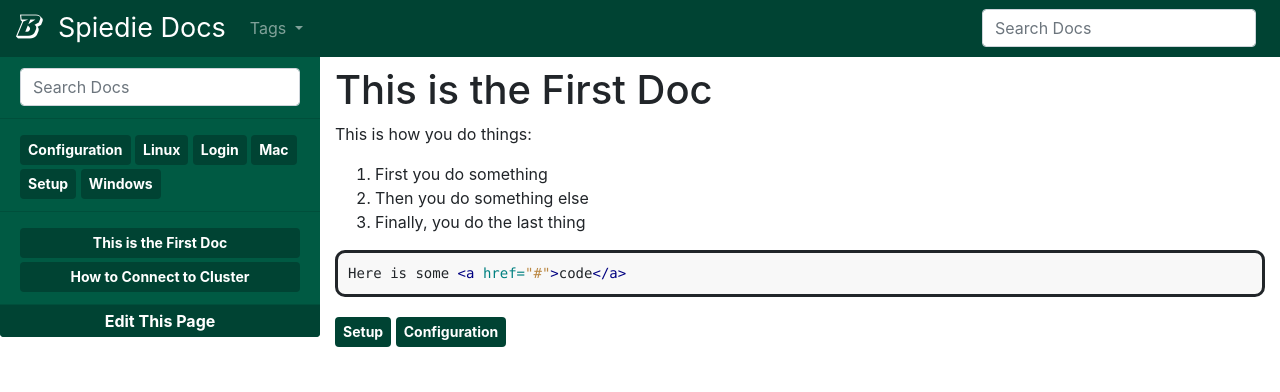
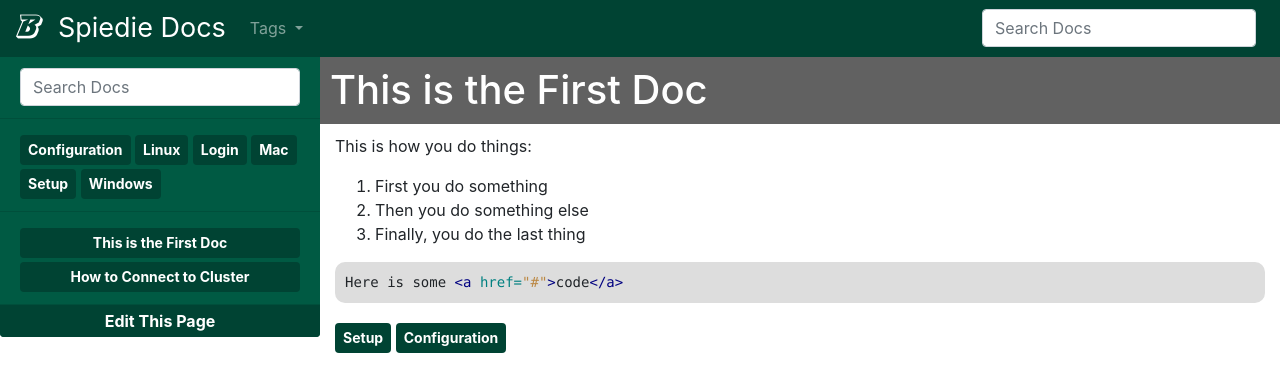
Before and after one commit to pavalenta/SpiedieDocs, a Jekyll site: the page built from docs/tutorials/first.md, in a window 1280 px wide. Shown: the top 392 px of the page. Built offline with Jekyll 4.4.1, drawn with Linux system fonts in a browser that asks for light colours; our own code applies the rules of GitHub Pages for plain Markdown files.

Commit message:
Style Fixes

```diff
--- a/docs/_layouts/default.html
+++ b/docs/_layouts/default.html
@@ -34,9 +34,7 @@
         padding: 10px;
         border-radius: 10px;
         border-width: 10px;
-        border-color: #f8f8f8;
-        border: solid;
-        background: #f8f8f8;
+        background: #ddd;
       }
       .badge-primary {
         background-color: #004333;
@@ -109,7 +107,7 @@
           </div>
         </div>
         <div class="col-md-8 col-lg-9">
-          <h1 style="margin-top:10px;">{% if page.title == blank %} {{ page.name }} {% else %} {{ page.title }} {% endif %}</h1>
+          <h1 style="padding: 10px;background: #0000009e;margin: 0px -15px 10px -15px;color: white;">{% if page.title == blank %} {{ page.name }} {% else %} {{ page.title }} {% endif %}</h1>
           {% if page.images | pop != blank and page.images | pop != "" %}
           <div style="float:right;padding:20px 0px 0px 20px;width:320px;" class="d-none d-lg-block">
             {% for image in page.images %}
```
